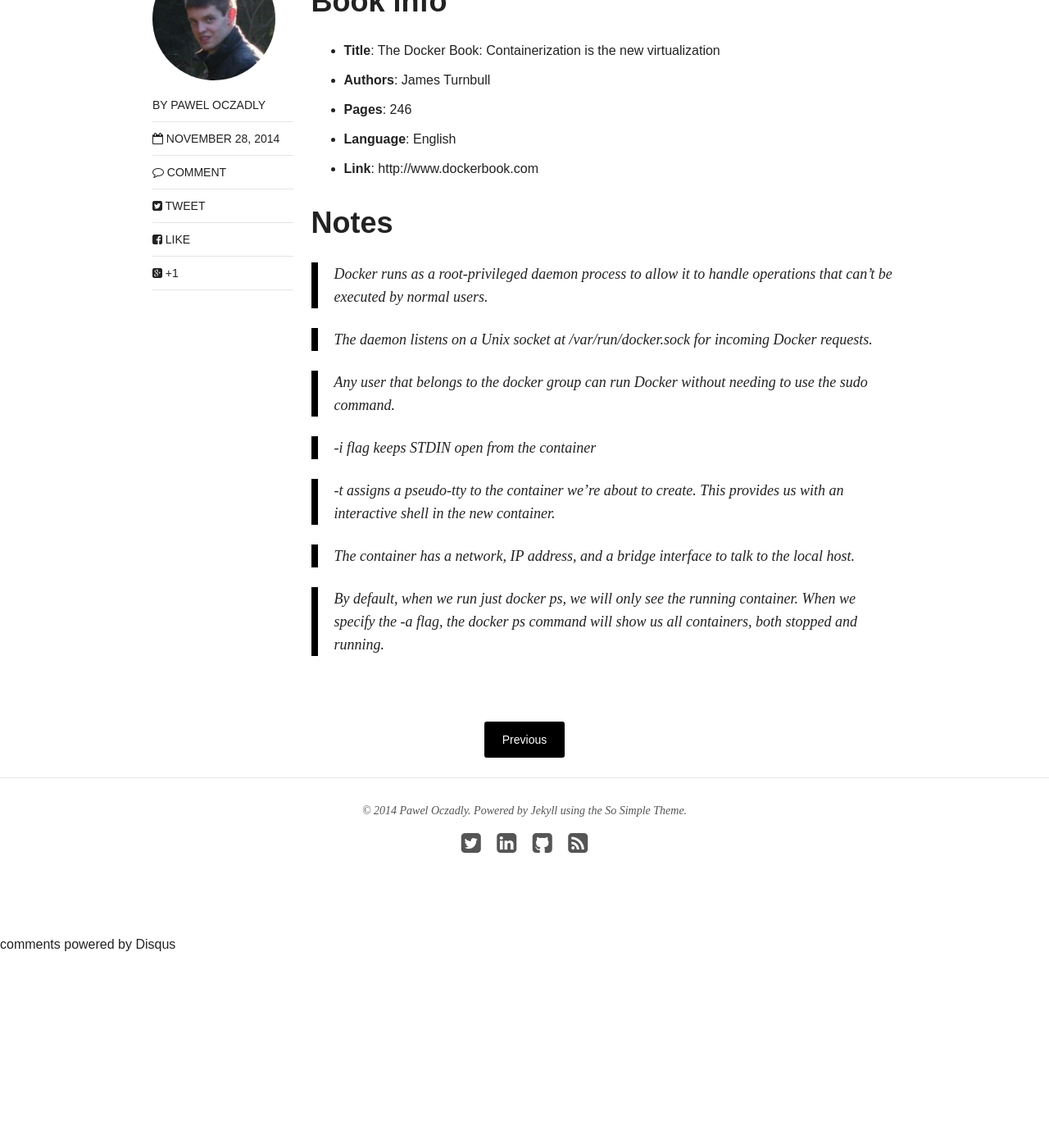
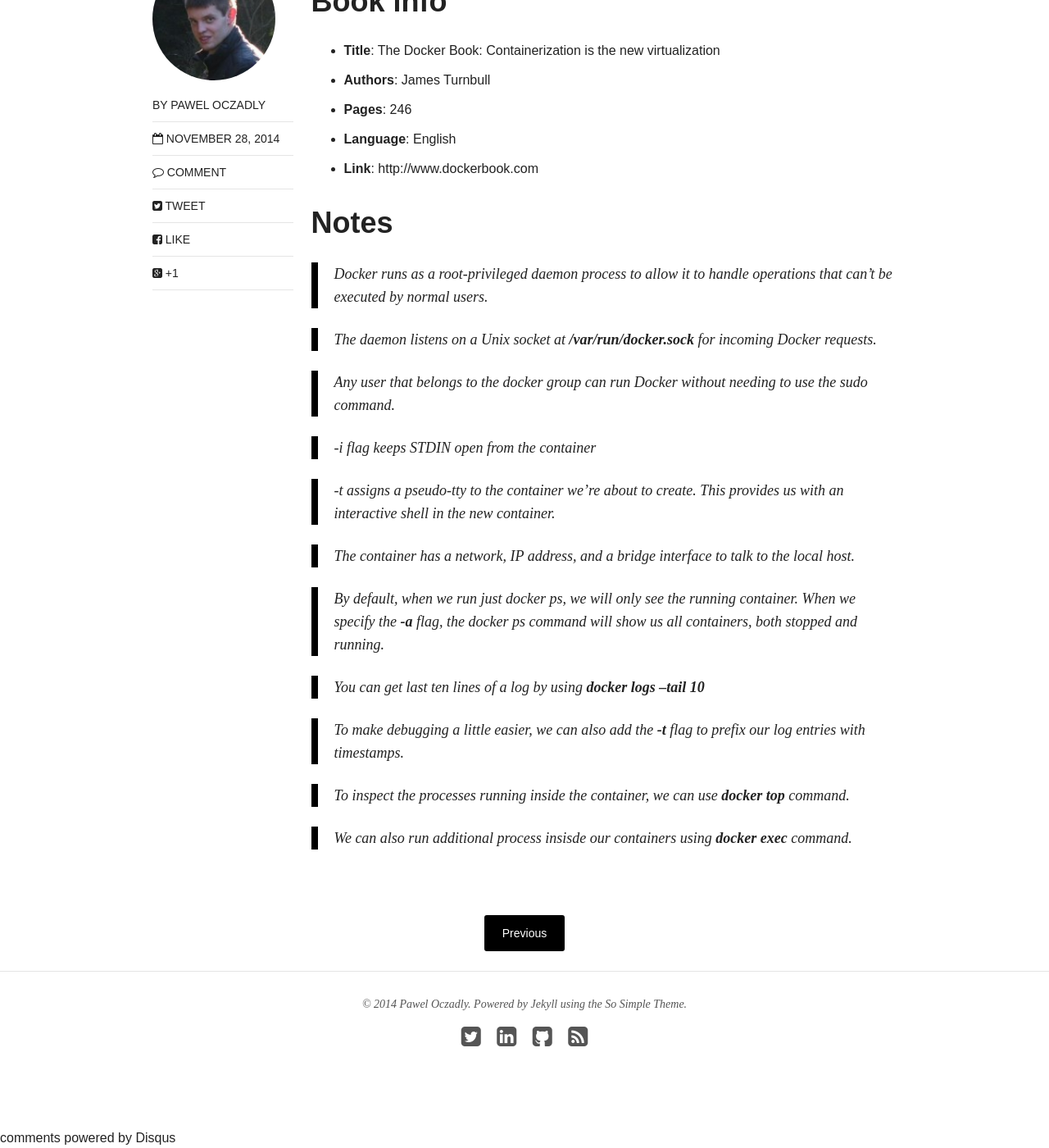
Before and after one commit to paweloczadly/paweloczadly.github.io, a Jekyll site: the page built from _posts/2014-11-28-book-notes-the-docker-book.md, in a window 1280 px wide and 1400 px high, scrolled down 600 px. Shown: the whole window at 82% size. Built offline with Jekyll 4.4.1, drawn with Linux system fonts in a browser that asks for light colours; nearby versions of some CDN libraries; comment, search, counter and statistics services are not loaded; before the commit the page ends 1764 px from its top, so only the background shows below that.

Commit message:
2014-11-28

```diff
--- a/_posts/2014-11-28-book-notes-the-docker-book.md
+++ b/_posts/2014-11-28-book-notes-the-docker-book.md
@@ -19,7 +19,7 @@
 
 > Docker runs as a root-privileged daemon process to allow it to handle operations that can't be executed by normal users.
 
-> The daemon listens on a Unix socket at /var/run/docker.sock for incoming Docker requests.
+> The daemon listens on a Unix socket at **/var/run/docker.sock** for incoming Docker requests.
 
 > Any user that belongs to the docker group can run Docker without needing to use the sudo command.
 
@@ -29,4 +29,12 @@
 
 > The container has a network, IP address, and a bridge interface to talk to the local host.
 
-> By default, when we run just docker ps, we will only see the running container. When we specify the -a flag, the docker ps command will show us all containers, both stopped and running.
+> By default, when we run just docker ps, we will only see the running container. When we specify the **-a** flag, the docker ps command will show us all containers, both stopped and running.
+
+> You can get last ten lines of a log by using **docker logs --tail 10**
+
+> To make debugging a little easier, we can also add the **-t** flag to prefix our log entries with timestamps.
+
+> To inspect the processes running inside the container, we can use **docker top** command.
+
+> We can also run additional process insisde our containers using **docker exec** command.
```
